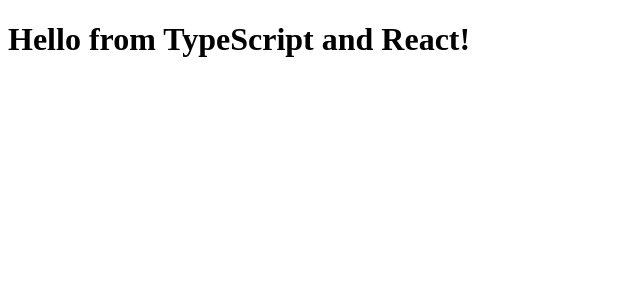
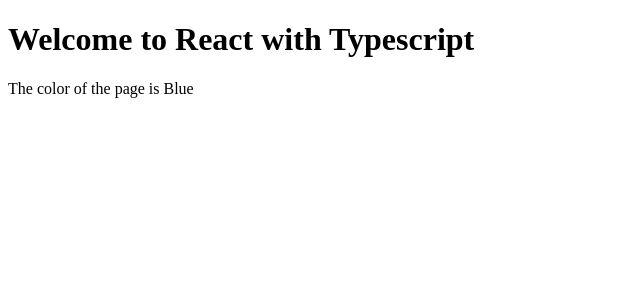
Before and after one commit to kakulo83/trello_clone_frontend, a React app: page / in a window 1280 px wide. Shown: the top 300 px of the page, without its empty margins (0-640 px from the left). Built offline with nearby package versions, Linux system fonts and the light colour scheme.

Commit message:
Updaate configs

```diff
--- a/package.json
+++ b/package.json
@@ -4,7 +4,8 @@
   "description": "",
   "main": "index.js",
   "scripts": {
-    "test": "echo \"Error: no test specified\" && exit 1"
+    "start": "webpack --mode development",
+    "build": "webpack --mode production"
   },
   "keywords": [],
   "author": "",
@@ -14,6 +15,7 @@
     "@types/react-dom": "^16.8.5",
     "eslint": "^6.1.0",
     "eslint-plugin-react": "^7.14.3",
+    "@typescript-eslint/parser": "1.13.0",
     "source-map-loader": "^0.2.4",
     "ts-loader": "^6.0.4",
     "typescript": "^3.5.3",
--- /dev/null
+++ b/src/PageInterface.ts
@@ -0,0 +1,3 @@
+export default interface Page {
+  color: string;
+}
--- a/src/components/Hello.tsx
+++ b/src/components/Hello.tsx
@@ -1,9 +1,14 @@
 import * as React from "react";
+import PageInterface from "../PageInterface";
+//export interface HelloProps { compiler: string; framework: string; }
 
-export interface HelloProps { compiler: string; framework: string; }
-
-export class Hello extends React.Component<HelloProps, {}> {
+export class Hello extends React.Component<PageInterface, {}> {
   render() {
-    return <h1>Hello from {this.props.compiler} and {this.props.framework}!</h1>;
+    return (
+      <div>
+        <h1>Welcome to React with Typescript</h1>
+        <p>The color of the page is {this.props.color}</p>
+      </div>
+    );
   }
 }
--- a/src/index.tsx
+++ b/src/index.tsx
@@ -4,6 +4,6 @@
 import { Hello } from "./components/Hello";
 
 ReactDOM.render(
-  <Hello compiler="TypeScript" framework="React" />,
+  <Hello color="Blue" />,
   document.getElementById("example")
 );
--- a/webpack.config.js
+++ b/webpack.config.js
@@ -1,13 +1,19 @@
+const path = require('path');
+
 module.exports = {
   mode: "production",
   devtool: "source-map",
   resolve: {
-    extensions: [".ts", ".tsx"]
+    extensions: [".ts", ".tsx", ".js"]
+  },
+  output: {
+    path: path.join(__dirname, '/dist'),
+    filename: 'main.js'
   },
   module: {
     rules: [
       {
-        test: /\.ts(x?)$/,
+       test: /\.ts(x?)$/,
         exclude: /node_modules/,
         use: [
           {
```
Also changed, not shown: tsconfig.json (+10 -3 lines), .eslintrc.js, 2 other files (tests, documents, lock files or other folders).
